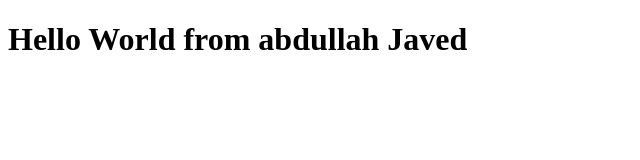
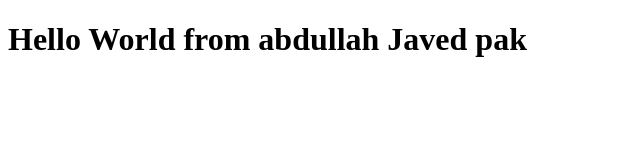
Before and after one commit to habdullahjaved/Reactbootcamp1st, a plain HTML site: page index.html in a window 1280 px wide. Shown: the whole page, without its empty margins (0-640 px from the left). Drawn offline with Linux system fonts and the light colour scheme.

Commit message:
Update index.html

```diff
--- a/index.html
+++ b/index.html
@@ -6,6 +6,6 @@
     <title>React Bootcamp 2020</title>
 </head>
 <body>
-    <h1>Hello World from abdullah Javed</h1>
+    <h1>Hello World from abdullah Javed pak</h1>
 </body>
 </html>
```
